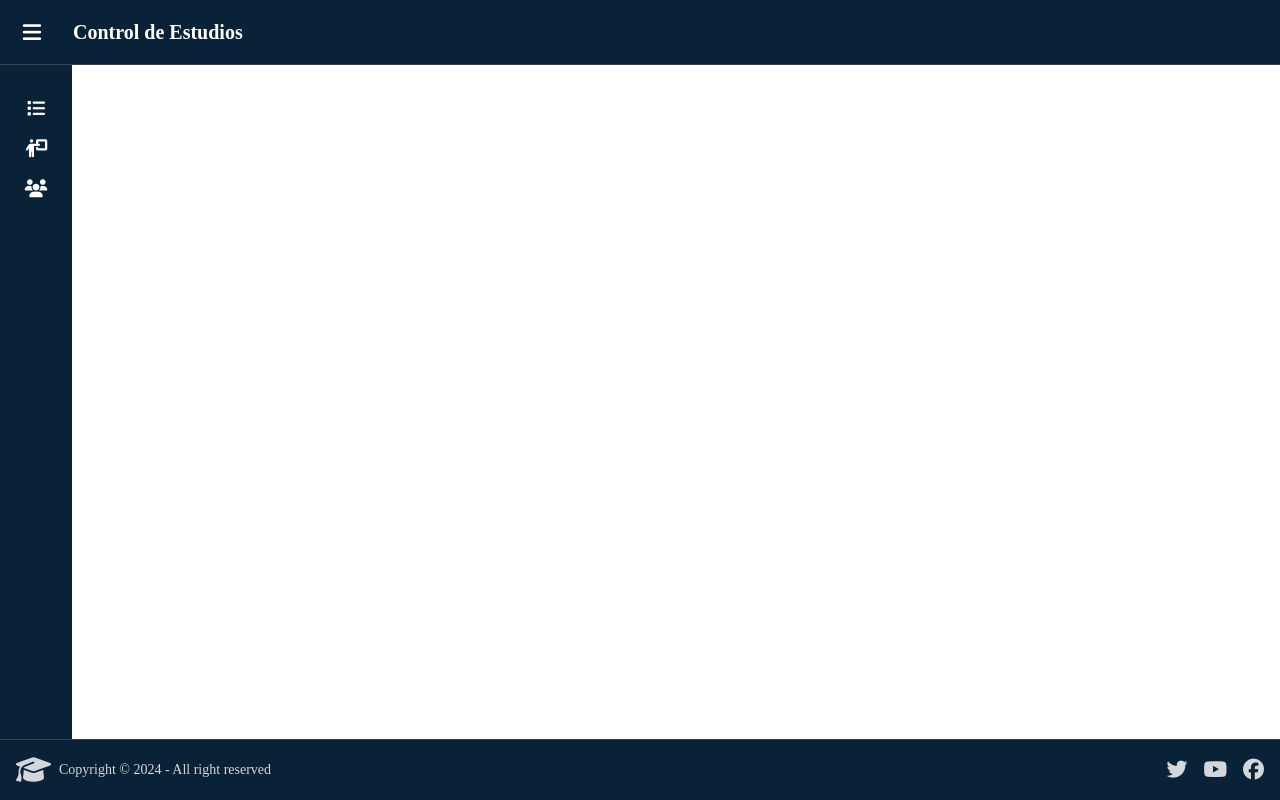
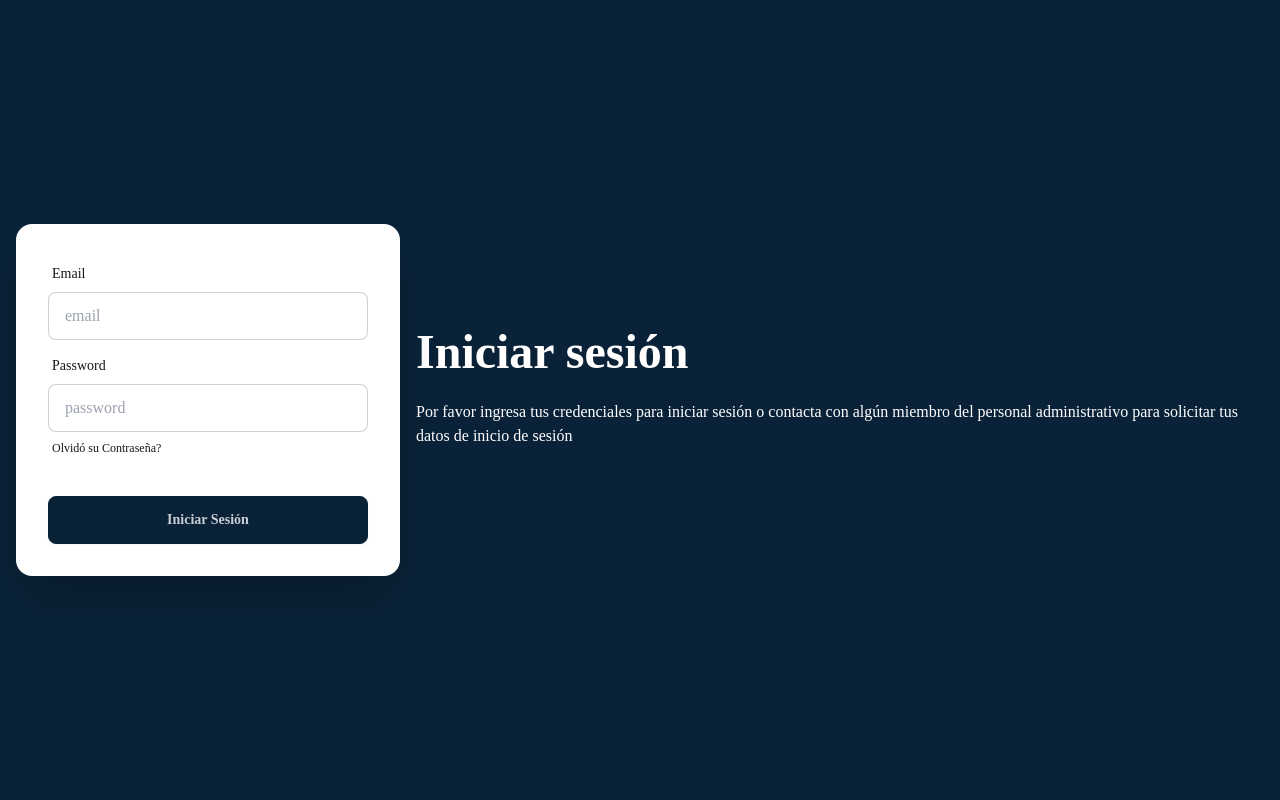
Before and after one commit to RayTarazona/Codigo-fuente-, a Nuxt app: page /login in a window 1280 px wide. Built offline with nearby package versions, Linux system fonts and the light colour scheme.

Commit message:
feat: Crear página de login
- Implementar protección de rutas
- Crear página de login

```diff
--- /dev/null
+++ b/pages/login.vue
@@ -0,0 +1,52 @@
+<script setup lang="ts">
+// code...
+  definePageMeta({
+    layout: 'public'
+  })
+
+const router = useRouter();
+const isAuthenticated = useState('authenticated', () => false);
+
+const login = () => {
+  isAuthenticated.value = true;
+  router.push('/');
+}
+
+</script>
+
+<template>
+<div class="hero min-h-screen bg-primary text-base-100">
+  <div class="hero-content flex-col lg:flex-row-reverse">
+    <div class="text-center lg:text-left">
+      <h1 class="text-5xl font-bold">Iniciar sesión</h1>
+      <p class="py-6">Por favor ingresa tus credenciales para iniciar sesión o contacta con algún miembro del personal administrativo para solicitar tus datos de inicio de sesión</p>
+    </div>
+    <div class="card shrink-0 w-full max-w-sm shadow-2xl bg-base-100">
+      <form class="card-body" @submit.prevent="login">
+        <div class="form-control">
+          <label class="label">
+            <span class="label-text">Email</span>
+          </label>
+          <input type="email" placeholder="email" class="input input-bordered" required />
+        </div>
+        <div class="form-control">
+          <label class="label">
+            <span class="label-text">Password</span>
+          </label>
+          <input type="password" placeholder="password" class="input input-bordered" required />
+          <label class="label">
+            <nuxt-link to="/" class="label-text-alt link link-hover">Olvidó su Contraseña?</nuxt-link>
+          </label>
+        </div>
+        <div class="form-control mt-6">
+          <button class="btn btn-primary">Iniciar Sesión</button>
+        </div>
+      </form>
+    </div>
+  </div>
+</div>
+</template>
+
+<style scoped>
+/* code... */
+</style>
```
Also changed, not shown: middleware/auth.ts (added, +10 -0 lines).
